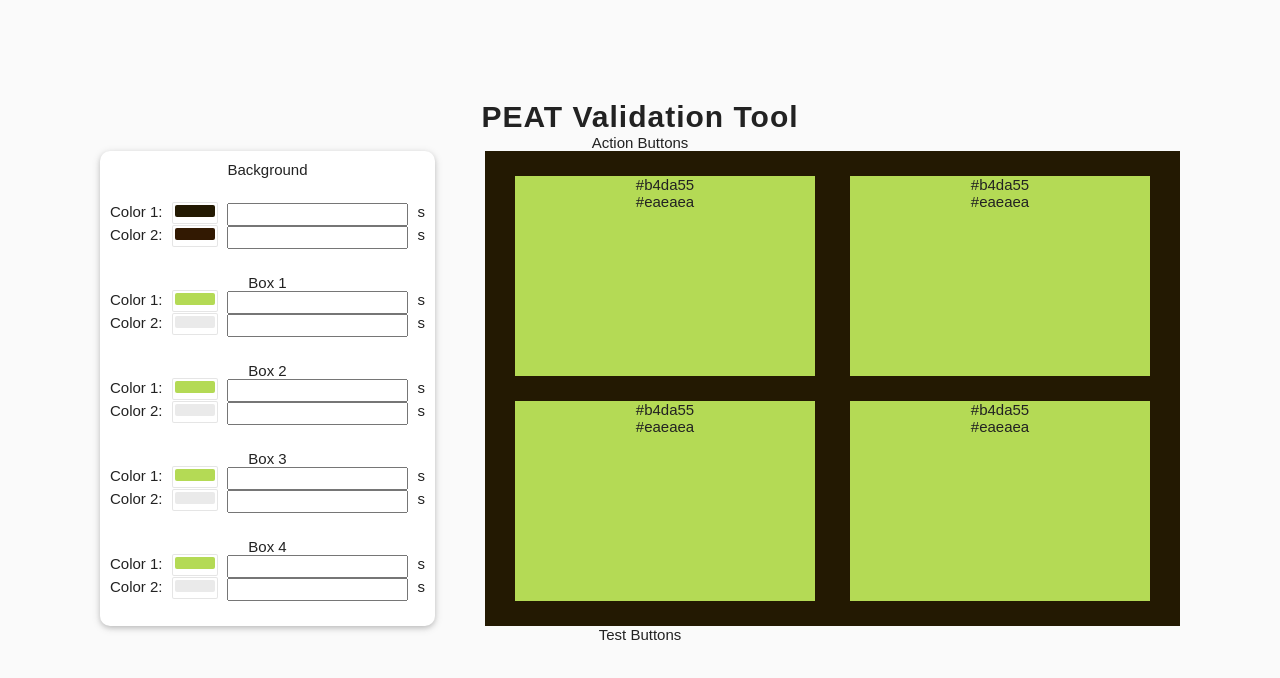
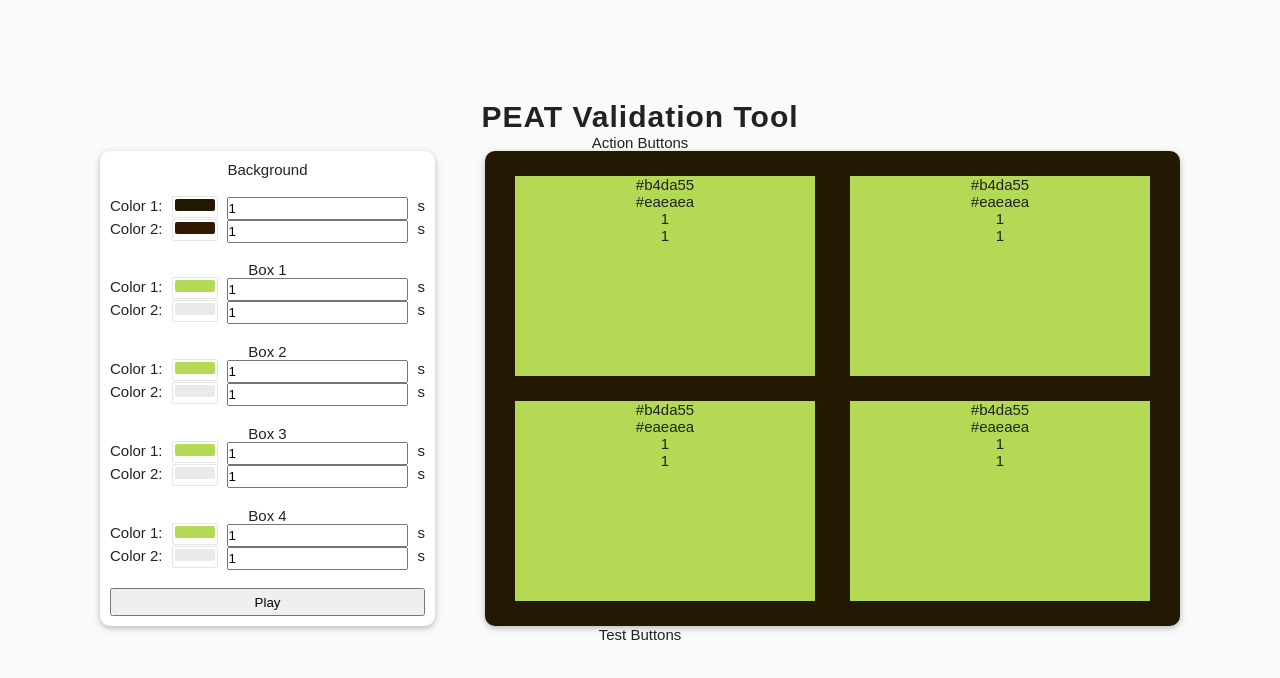
Before and after one commit to meaggrif/peat-validation-tool, a React (Create React App) app: page / in a window 1280 px wide. Shown: the top 678 px of the page. Built offline with nearby package versions, Linux system fonts and the light colour scheme.

Commit message:
set durations

```diff
--- a/src/components/BackgroundBox.js
+++ b/src/components/BackgroundBox.js
@@ -2,11 +2,11 @@ import React from "react";
 import { ColorBox } from "./ColorBox";
 import styled from "styled-components";
 
-export const BackgroundBox = ({ boxes, background }) => {
+export const BackgroundBox = ({ boxes, background, isPlaying }) => {
   return (
     <StyledBackgroundBox color={background.primaryColor}>
       {boxes.map((box, i) => (
-        <ColorBox key={i} box={box}></ColorBox>
+        <ColorBox key={i} box={box} isPlaying={isPlaying}></ColorBox>
       ))}
     </StyledBackgroundBox>
   );
@@ -18,4 +18,6 @@ const StyledBackgroundBox = styled.div`
   display: grid;
   grid-template-columns: 1fr 1fr;
   grid-gap: 25px;
+  border-radius: 10px;
+  box-shadow: rgba(0, 0, 0, 0.12) 0px 2px 10px, rgba(0, 0, 0, 0.16) 0px 2px 5px;
 `;
--- a/src/components/Board.js
+++ b/src/components/Board.js
@@ -4,6 +4,8 @@ import { ControlPanel } from "./ControlPanel";
 import styled from "styled-components";
 
 export const Board = () => {
+  const [isPlaying, setIsPlaying] = useState(false);
+
   const [background, setBackground] = useState({
     primaryColor: "#231902",
     secondaryColor: "#321902",
@@ -61,8 +63,14 @@ export const Board = () => {
         setBoxes={setBoxes}
         background={background}
         setBackground={setBackground}
+        isPlaying={isPlaying}
+        setIsPlaying={setIsPlaying}
       ></ControlPanel>
-      <BackgroundBox boxes={boxes} background={background}></BackgroundBox>
+      <BackgroundBox
+        boxes={boxes}
+        background={background}
+        isPlaying={isPlaying}
+      ></BackgroundBox>
     </StyledBoard>
   );
 };
--- a/src/components/BoxConfig.js
+++ b/src/components/BoxConfig.js
@@ -1,8 +1,24 @@
-import React from "react";
+import React, { useState } from "react";
 import styled from "styled-components";
 import { ColorPicker } from "./ColorPicker";
 
 export const BoxConfig = ({ box, updateBox }) => {
+  const [primaryDuration, setPrimaryDuration] = useState(1);
+  const [secondaryDuration, setSecondaryDuration] = useState(
+    box.secondaryDuration
+  );
+
+  const updateBoxDuration = (e, boxType) => {
+    if (boxType === "PRIMARY") {
+      setPrimaryDuration(e.target.value);
+      updateBox({ ...box, primaryDuration: e.target.value });
+      return;
+    }
+
+    setSecondaryDuration(e.target.value);
+    updateBox({ ...box, secondaryDuration: e.target.value });
+  };
+
   return (
     <StyledBoxConfig>
       <p>{box.name}</p>
@@ -14,7 +30,12 @@ export const BoxConfig = ({ box, updateBox }) => {
             updateBox={updateBox}
             primary={true}
           ></ColorPicker>
-          <input></input>s
+          <input
+            type="number"
+            value={primaryDuration}
+            onChange={(e) => updateBoxDuration(e, "PRIMARY")}
+          ></input>
+          s
         </div>
         <div className="config-grid">
           <p>Color 2:</p>
@@ -23,7 +44,12 @@ export const BoxConfig = ({ box, updateBox }) => {
             updateBox={updateBox}
             primary={false}
           ></ColorPicker>
-          <input></input>s
+          <input
+            type="number"
+            value={secondaryDuration}
+            onChange={(e) => updateBoxDuration(e, "SECONDARY")}
+          ></input>
+          s
         </div>
       </div>
     </StyledBoxConfig>
--- a/src/components/ColorBox.js
+++ b/src/components/ColorBox.js
@@ -1,11 +1,43 @@
-import React from "react";
+import React, { useState, useEffect, useRef } from "react";
 import styled from "styled-components";
 
-export const ColorBox = ({ box }) => {
+export const ColorBox = ({ box, isPlaying }) => {
+  const [isPrimary, setIsPrimary] = useState(true);
+
+  const isPlayingRef = useRef(isPrimary);
+  isPlayingRef.current = isPrimary;
+
+  useEffect(() => {
+    isPlayingRef.current = isPrimary;
+    if (!isPlaying) {
+      return;
+    }
+
+    const scheduleColorChange = (duration) => {
+      if (!isPlayingRef.current) {
+        return;
+      }
+
+      setTimeout(() => {
+        if (isPrimary) {
+          scheduleColorChange(box.secondaryDuration);
+        } else {
+          scheduleColorChange(box.primaryDuration);
+        }
+
+        setIsPrimary((primary) => !primary);
+      }, duration * 1000);
+    };
+
+    scheduleColorChange(box.primaryDuration);
+  }, [isPlaying]);
+
   return (
-    <StyledColorBox color={box.primaryColor}>
+    <StyledColorBox color={isPrimary ? box.primaryColor : box.secondaryColor}>
       <p>{box.primaryColor}</p>
       <p>{box.secondaryColor}</p>
+      <p>{box.primaryDuration}</p>
+      <p>{box.secondaryDuration}</p>
     </StyledColorBox>
   );
 };
--- a/src/components/ControlPanel.js
+++ b/src/components/ControlPanel.js
@@ -7,6 +7,8 @@ export const ControlPanel = ({
   setBoxes,
   background,
   setBackground,
+  isPlaying,
+  setIsPlaying,
 }) => {
   const updateBox = (updatedBox) => {
     const updatedBoxes = boxes.map((box) => {
@@ -28,6 +30,10 @@ export const ControlPanel = ({
       {boxes.map((box, i) => {
         return <BoxConfig key={i} box={box} updateBox={updateBox}></BoxConfig>;
       })}
+
+      <button onClick={() => setIsPlaying(!isPlaying)}>
+        {isPlaying ? "Stop" : "Play"}
+      </button>
     </StyledControlPanel>
   );
 };
```
